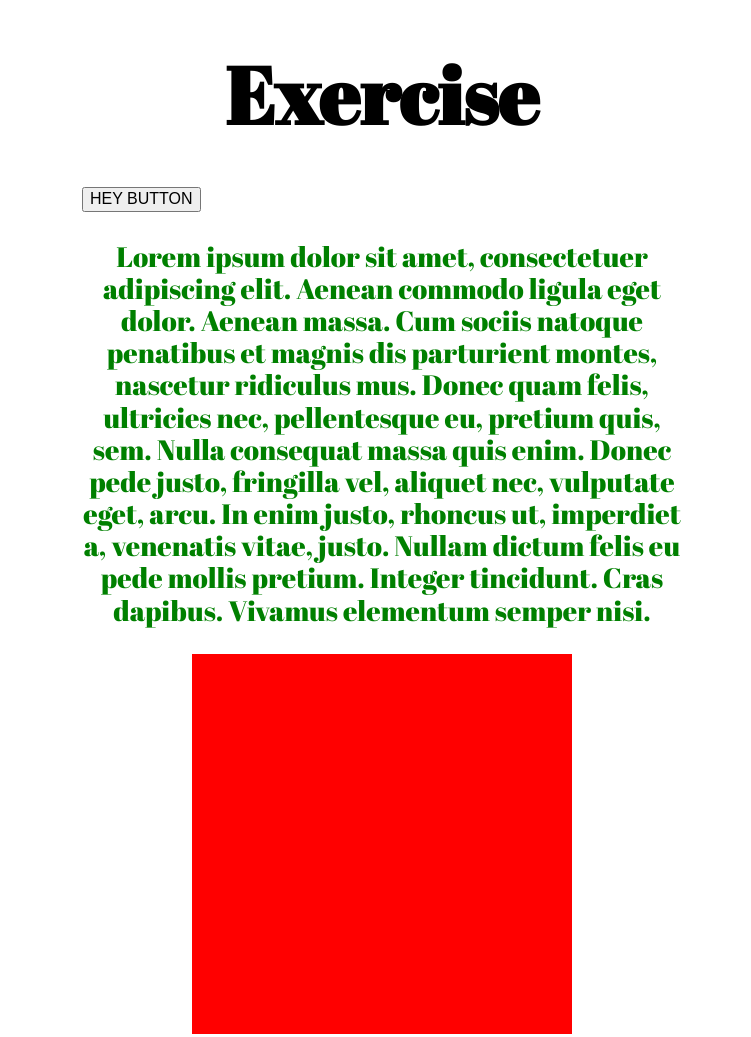
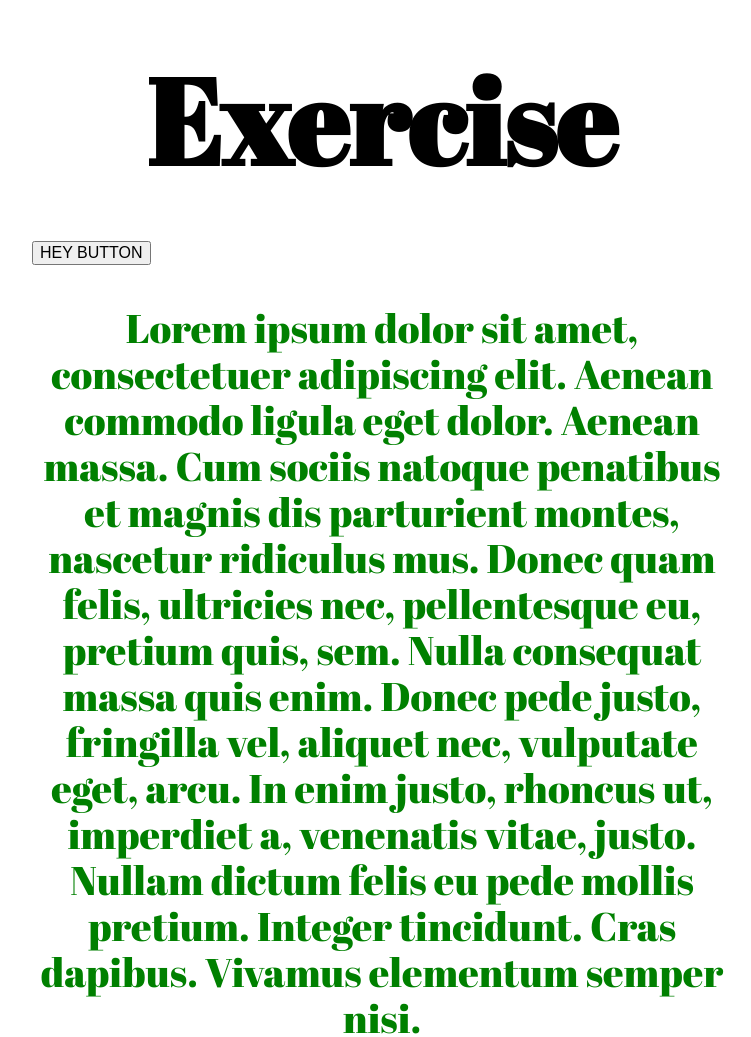
Before and after one commit to benfoldy/javascriptscrewingaround, a plain HTML site: page index.html in a window 1280 px wide. Shown: the top 1037 px of the page, without its empty margins (258-1009 px from the left). Drawn offline with nearby package versions, Linux system fonts and the light colour scheme.

Commit message:
css tweak

```diff
--- a/style.css
+++ b/style.css
@@ -18,15 +18,15 @@ html, body {
 }
 
 h1 {
-  font-size: 25px;
-  line-height: 25px;
+  font-size: 40px;
+  line-height: 40px;
   font-family: 'Abril Fatface', cursive;
   text-align: center;
   color: 0E400A;
 }
 
 p {
-  font-size: 14px;
+  font-size: 20px;
   font-family: 'Abril Fatface', cursive;
   text-align: center;
   color: 0E400A;
@@ -50,26 +50,20 @@ p {
 
 @media(min-width: 681px) {
   /* Any adjustments for tablets and larger go here. Note these styles will be applied to anything 681px or larger -- so tablet AND desktop */
-}
-
   h1 {
     font-size: 80px;
     line-height: 80px;
   }
-
   p {
     font-size: 28px;
   }
-
   #square {
     width: 380px;
     height: 380px;
   }
-
   #maincontent {
     max-width: 600px;
   }
-
 }
 
 @media(min-width: 729px) {
@@ -87,3 +81,4 @@ p {
   #maincontent {
     max-width: 700px;
   }
+}
```
Lines whose indentation alone changed are shown as unchanged.
